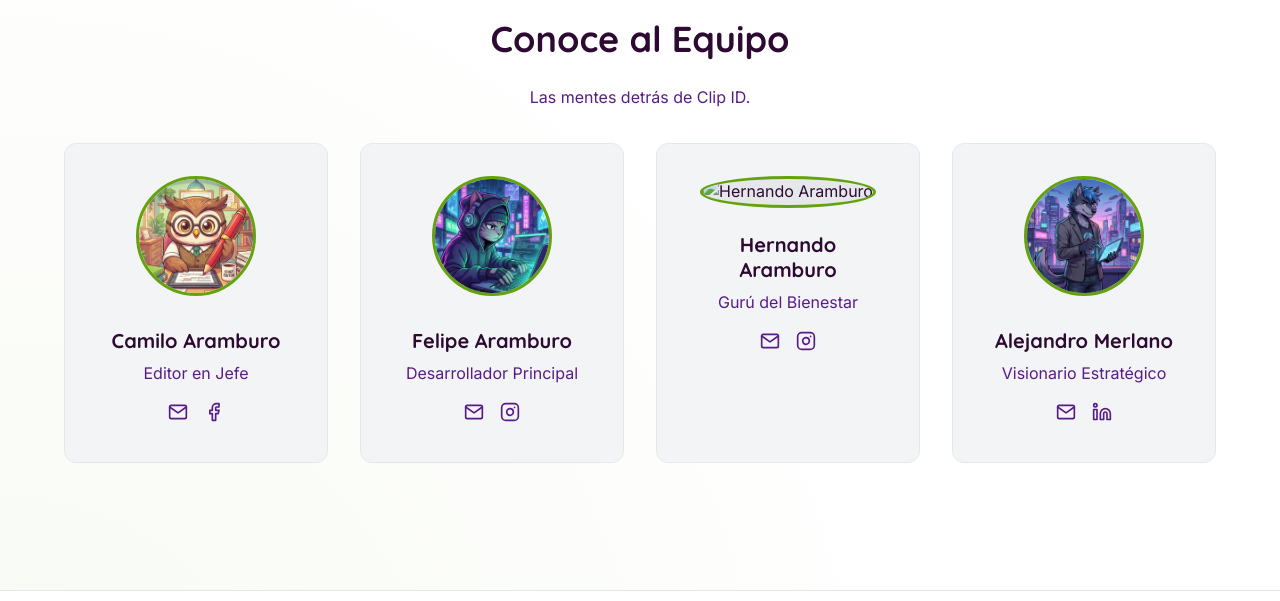
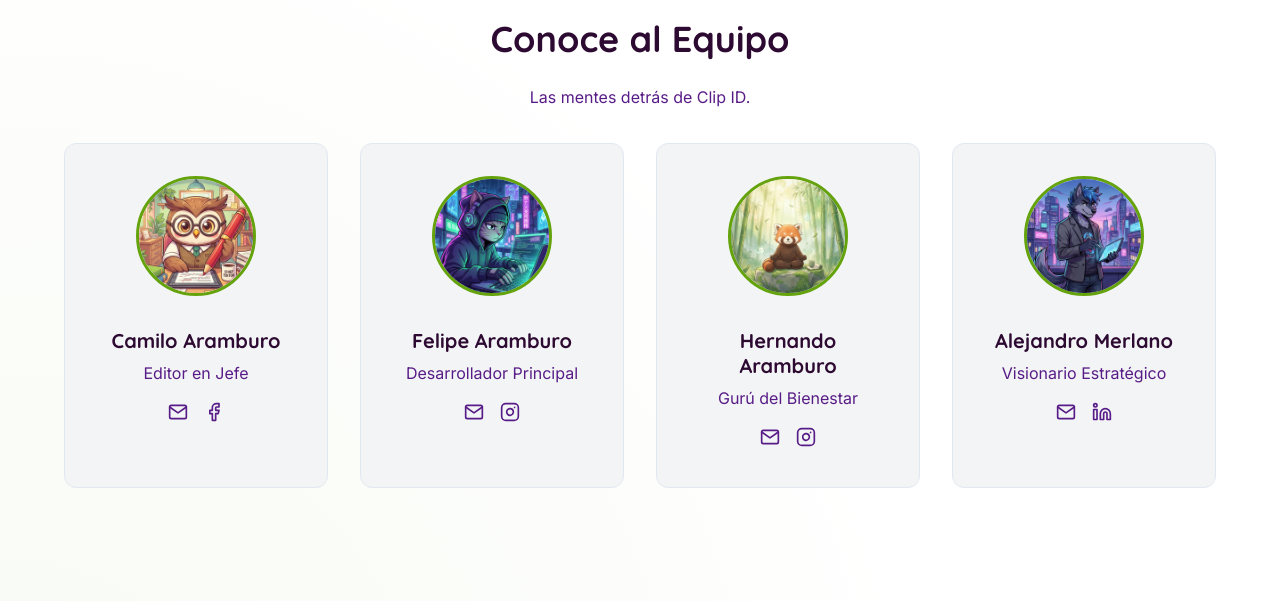
Before and after one commit to camiloaramburoj-source/blog-clipID, a plain HTML site: page index.html in a window 1280 px wide. Shown: the part 2848-3449 px from the top of the page. Drawn offline with Linux system fonts and the light colour scheme; a script that the page names is missing; files whose address does not match are found by name.

Commit message:
Update index.html

```diff
--- a/index.html
+++ b/index.html
@@ -151,7 +151,7 @@
                     </div>
                     <!-- Member 3 -->
                     <div class="team-card" data-bio-key="bio_hernan">
-                        <img src="assets/elena-panda.png" alt="Hernando Aramburo" class="team-img">
+                        <img src="elena-panda.png" alt="Hernando Aramburo" class="team-img">
                         <h3>Hernando Aramburo</h3>
                         <p class="role-preview" data-i18n="role_hernan">Gurú del Bienestar</p>
                         <div class="team-socials">
```
